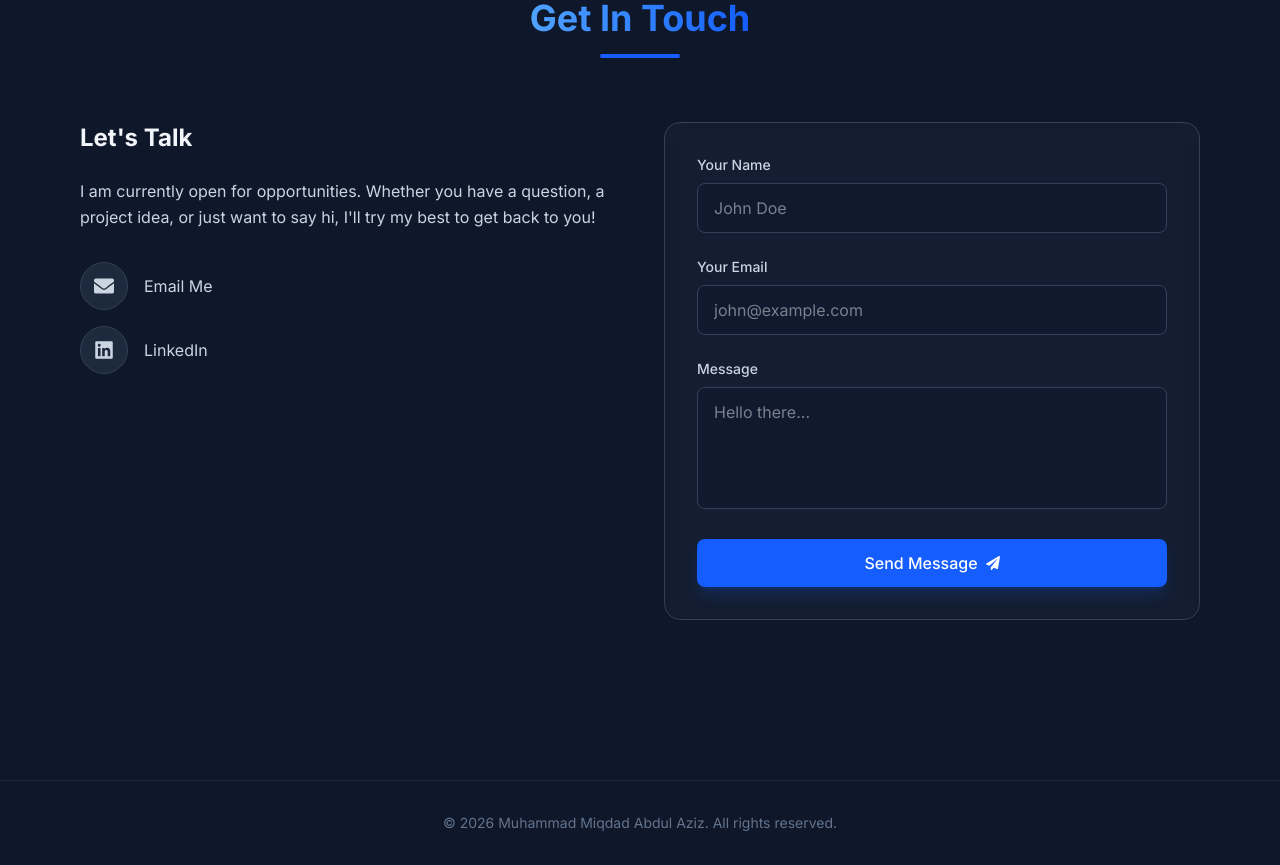
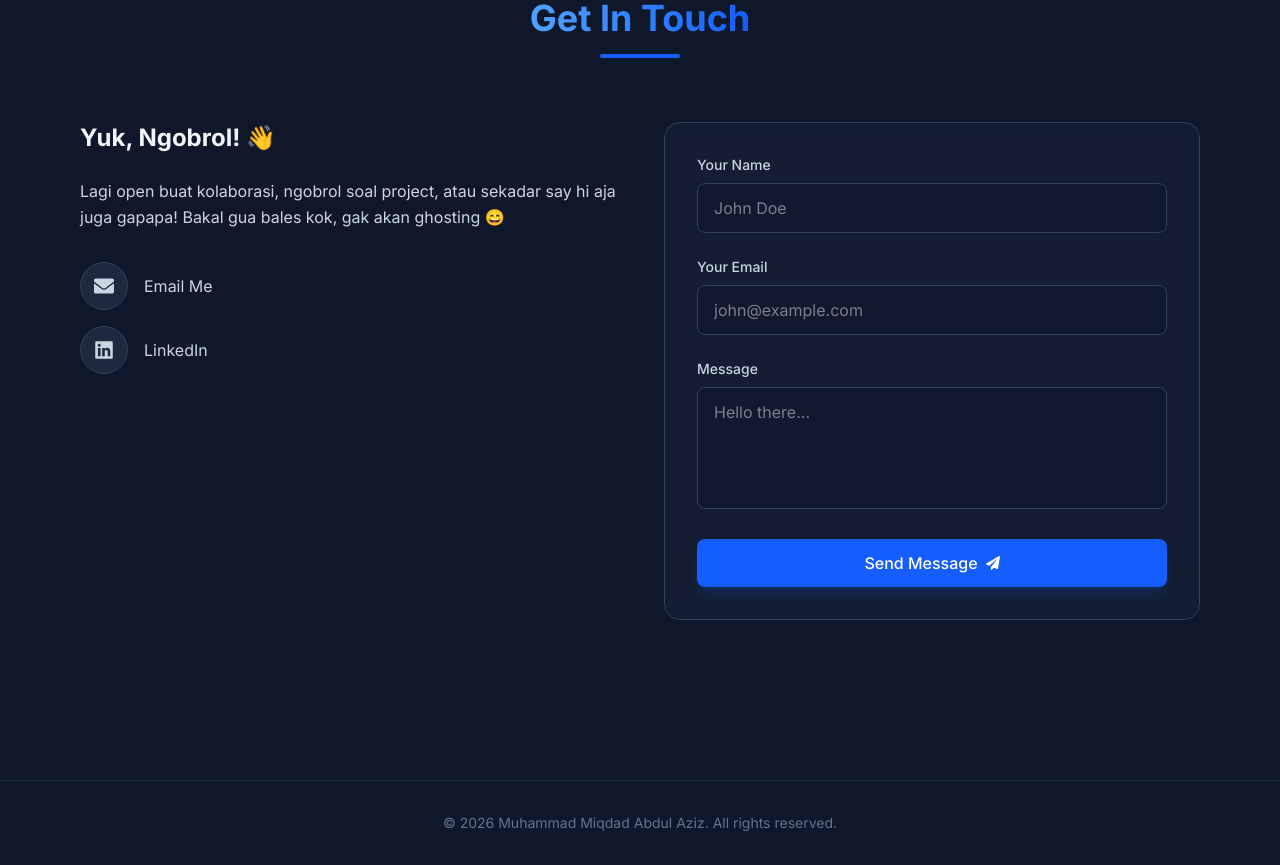
Before and after one commit to miqdadabdul11/Portfolio-baru, a Next.js app: page / in a window 1280 px wide. Shown: the part 2620-3485 px from the top of the page. Built offline with nearby package versions, Linux system fonts and the light colour scheme.

Commit message:
Update contact section with casual tone

```diff
--- a/src/components/Contact.tsx
+++ b/src/components/Contact.tsx
@@ -28,9 +28,9 @@ export default function Contact() {
           viewport={{ once: true }}
           transition={{ duration: 0.5 }}
         >
-          <h3 className="text-2xl font-bold mb-6">Let's Talk</h3>
+          <h3 className="text-2xl font-bold mb-6">Yuk, Ngobrol! 👋</h3>
           <p className="text-slate-300 mb-8 leading-relaxed">
-            I am currently open for opportunities. Whether you have a question, a project idea, or just want to say hi, I'll try my best to get back to you!
+            Lagi open buat kolaborasi, ngobrol soal project, atau sekadar say hi aja juga gapapa! Bakal gua bales kok, gak akan ghosting 😄
           </p>
 
           <div className="space-y-4 mb-8">
```
